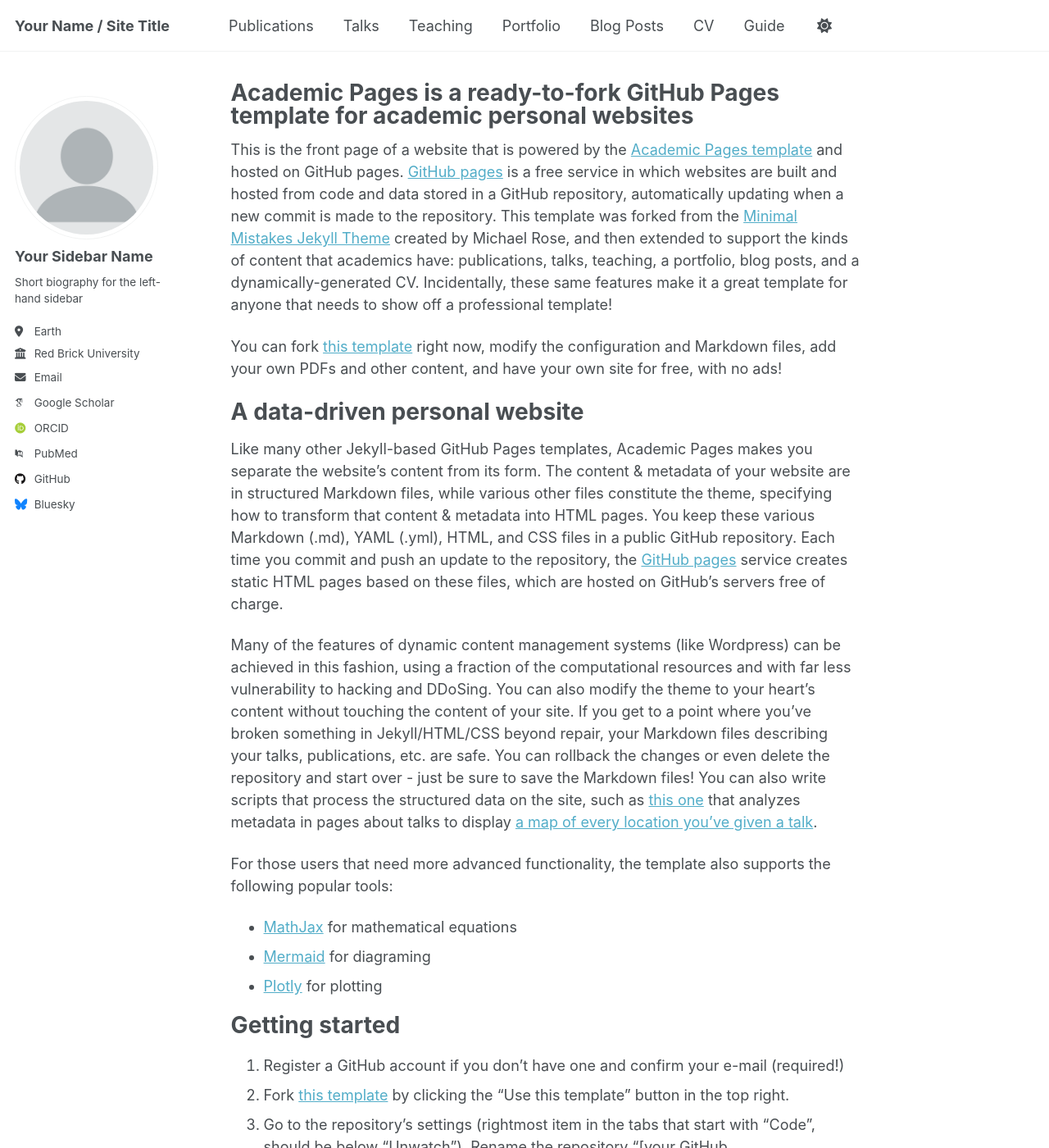
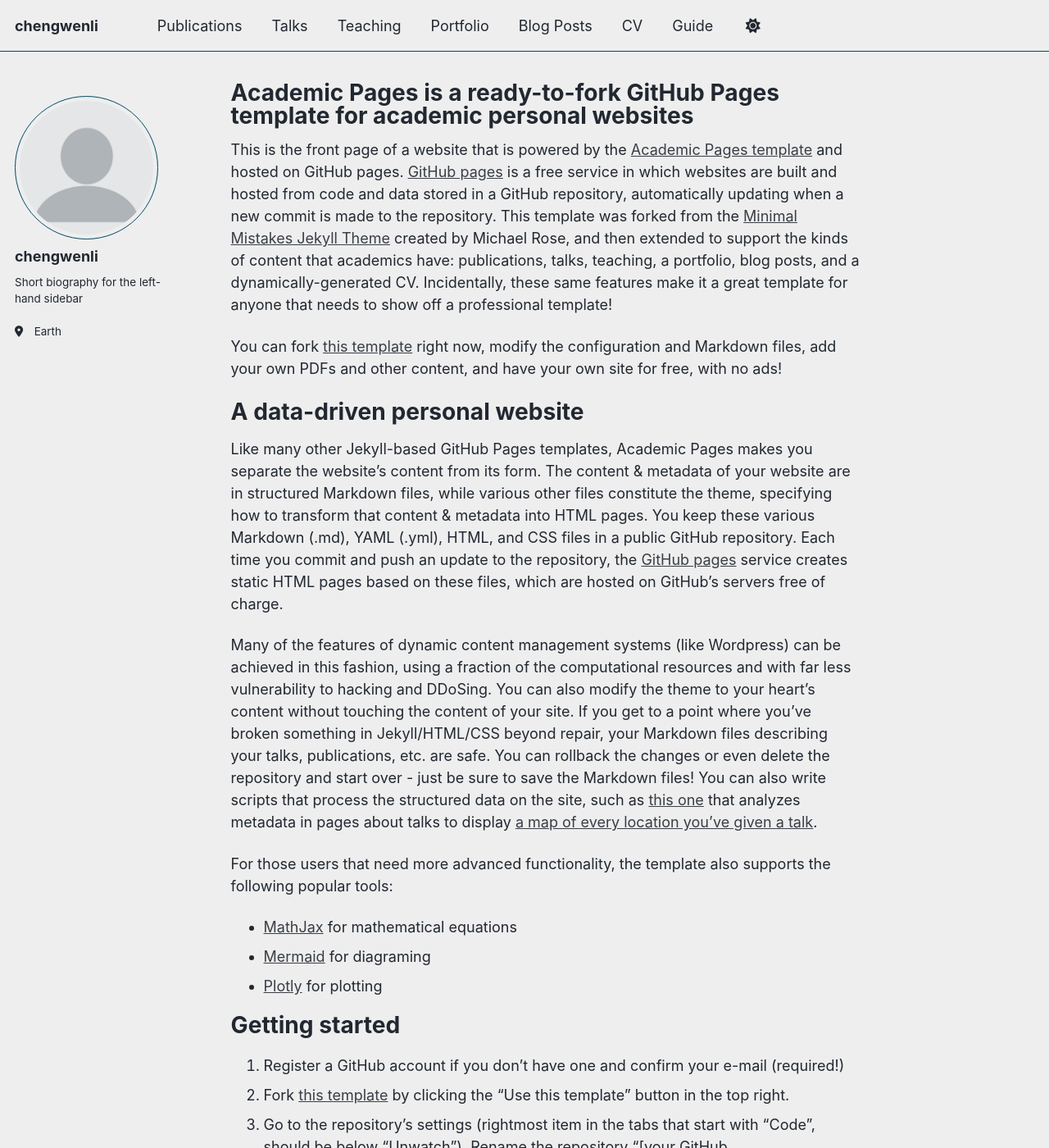
Before and after one commit to rensly/blog-academicpages, a Jekyll site: the page built from _pages/about.md, in a window 1280 px wide and 1400 px high. Shown: the whole window at 82% size. Built offline with Jekyll 4.4.1, drawn with Linux system fonts in a browser that asks for light colours; some web fonts are replaced; a script that is not in the unit is left out; some of the changed text lies outside the part shown.

Commit message:
Update _config.yml

```diff
--- a/_config.yml
+++ b/_config.yml
@@ -8,10 +8,10 @@
 
 # Basic Site Settings
 locale                   : "en-US"
-site_theme               : "default" # Currently available options are "default", "air"
-title                    : "Your Name / Site Title"
+site_theme               : "air" # Currently available options are "default", "air"
+title                    : "chengwenli"
 title_separator          : "-"
-name                     : &name "Your Name"
+name                     : &name "chengwenli"
 description              : &description "personal description"
 url                      : https://rensly.github.io # the base hostname & protocol for your site e.g. "https://[your GitHub username].github.io" or if you already have some other page hosted on Github then use "https://[your GitHub username].github.io/[Your Repo Name]"
 baseurl                  : "" # the subpath of your site, e.g. "/blog"
@@ -23,23 +23,23 @@ repository               : "" # "academicpages/academicpages.github.io"
 author:
   # Biographic information
   avatar           : "profile.png"
-  name             : "Your Sidebar Name"
+  name             : "chengwenli"
   pronouns         : # example: "she/her"
   bio              : "Short biography for the left-hand sidebar"
   location         : "Earth"
-  employer         : "Red Brick University"
+  employer         : #"Red Brick University"
   uri              : # URL
-  email            : "none@example.org"
+  email            : #"none@example.org"
 
   # Academic websites
   academia         : # URL
   arxiv            : # URL - Update with the correct link to your profile
-  googlescholar    : "https://scholar.google.com/citations?user=PS_CX0AAAAAJ"
+  googlescholar    : #"https://scholar.google.com/citations?user=PS_CX0AAAAAJ"
   inspire-hep      : # URL
   impactstory      : # URL
-  orcid            : "http://orcid.org/yourorcidurl"
+  orcid            : #"http://orcid.org/yourorcidurl"
   semantic         : # URL
-  pubmed           : "https://www.ncbi.nlm.nih.gov/pubmed/?term=john+snow"
+  pubmed           : #"https://www.ncbi.nlm.nih.gov/pubmed/?term=john+snow"
   researchgate     : # URL
   scopus           : # URL
 
@@ -47,13 +47,13 @@ author:
   bitbucket        : # Username - Update with your username on the site
   codepen          : # Username
   dribbble         : # Username
-  github           : "academicpages"
+  github           : #"academicpages"
   kaggle           : # Username
   stackoverflow    : # User number or user number and name (i.e., use "1" or "1/jeff-atwood")
 
   # Social media
   artstation       : # Username
-  bluesky          : "bsky.app" # Replace this with you Bluesky username
+  bluesky          : #"bsky.app" # Replace this with you Bluesky username
   facebook         : # Username
   flickr           : # Username
   foursquare       : # Username
@@ -134,7 +134,7 @@ yandex_site_verification :
 
 # Social Sharing
 twitter:
-  username               : &twitter
+  username               : #&twitter
 facebook:
   username               :
   app_id                 :
```
